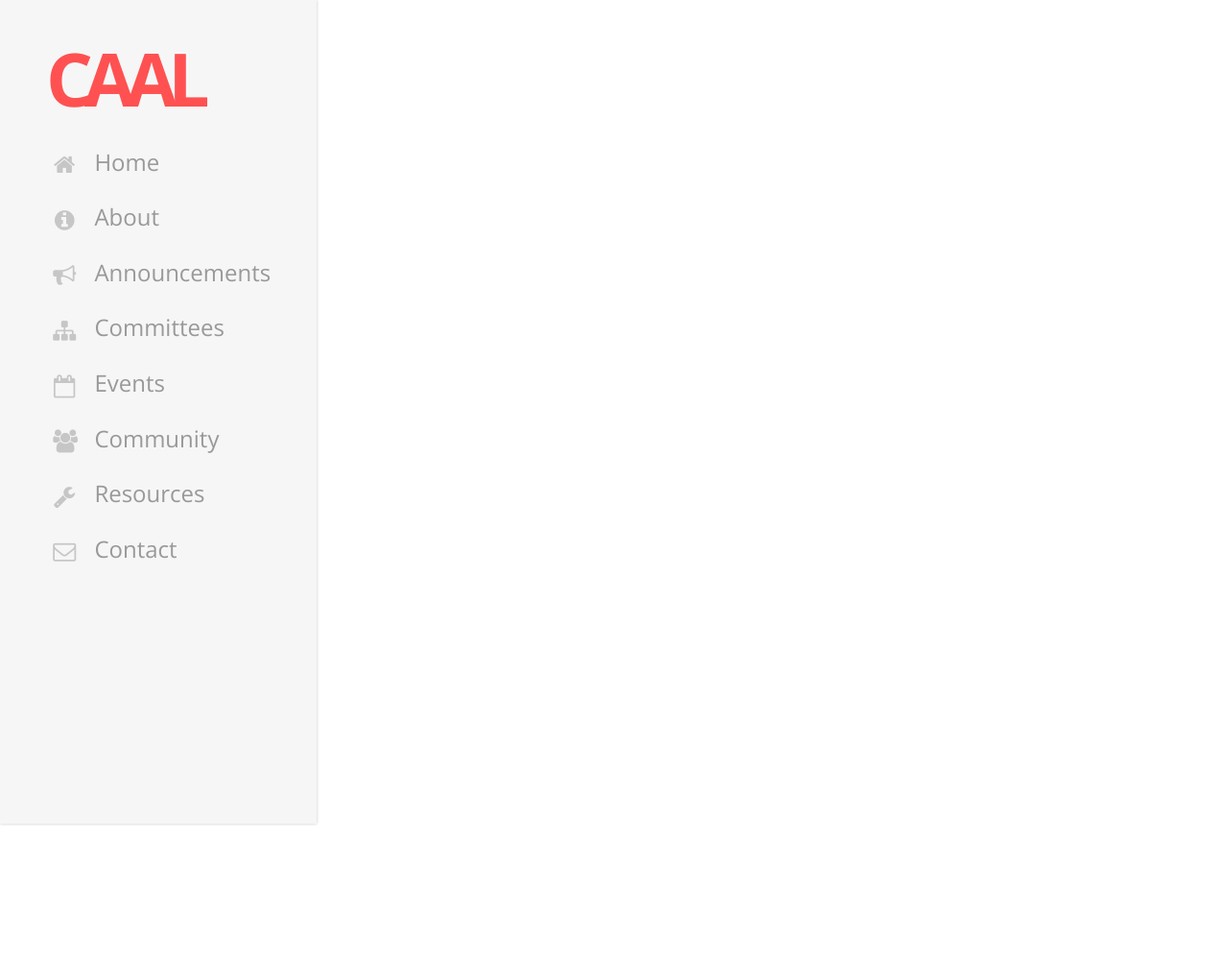
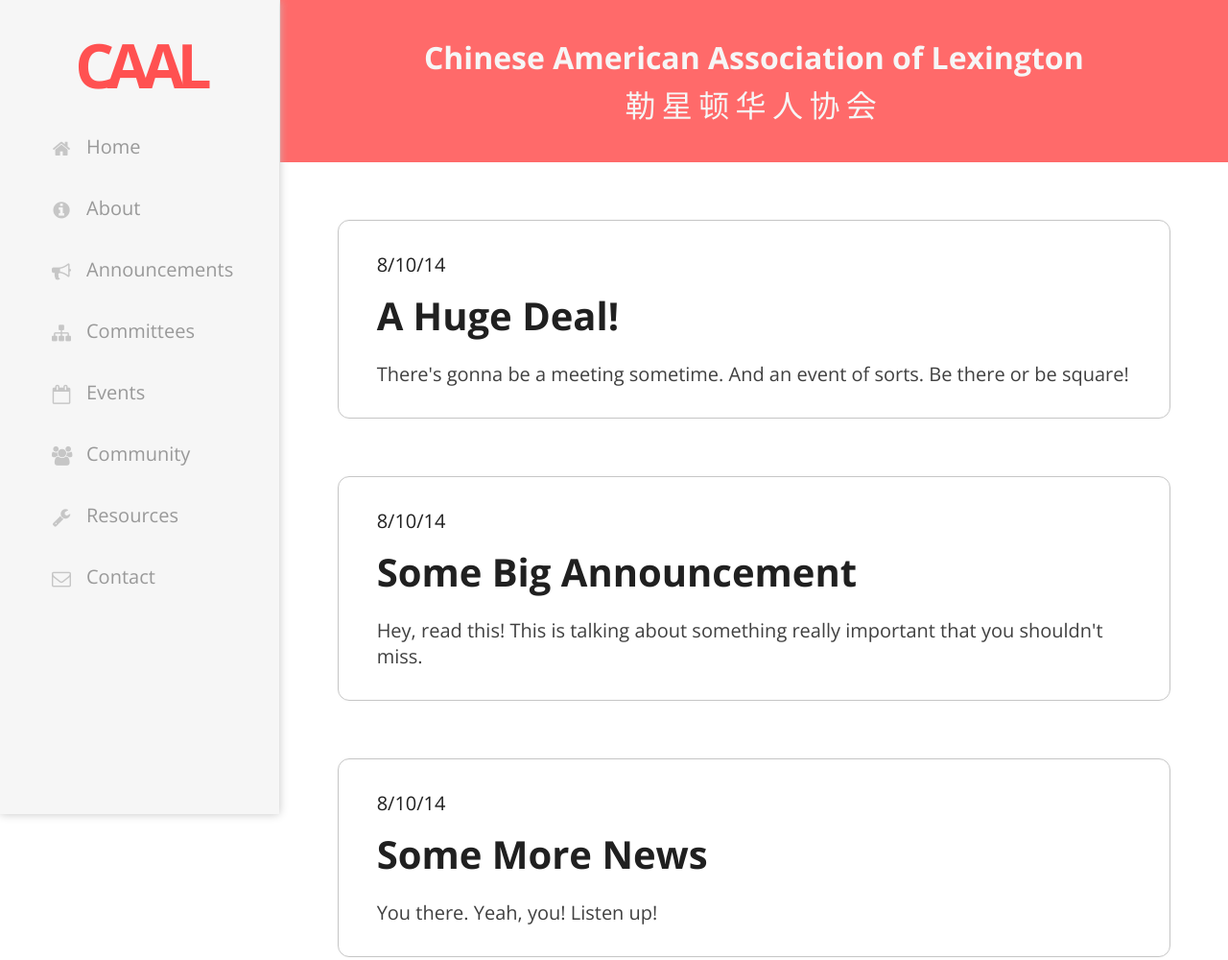
Before and after one commit to caal-ma/caal-ma.github.io, a plain HTML site: page index.html in a window 1280 px wide. Shown: the whole page at 96% size. Before the commit the page ends 800 px from the top, so only its background shows below. Drawn offline with nearby package versions, Linux system fonts and the light colour scheme.

Commit message:
added banner and post styling

```diff
--- a/index.html
+++ b/index.html
@@ -23,5 +23,41 @@
 		<a href='/resources'><i class="fa fa-wrench"></i>Resources</a>
 		<a href='#contact'><i class="fa fa-envelope-o"></i>Contact</a>
 	</nav>
+	<div id='content'>
+		<div id='logo-banner'>
+			Chinese American Association of Lexington
+			<div class='logo-chinese'>勒星顿华人协会</div>
+		</div>
+		<section>
+			<article>
+				<header>
+					<span class='date'>8/10/14</span>
+					<h1>A Huge Deal!</h1>
+				</header>
+				<p>
+					There's gonna be a meeting sometime. And an event of sorts.
+					Be there or be square!
+				</p>
+			</article>
+			<article>
+				<header>
+					<span class='date'>8/10/14</span>
+					<h1>Some Big Announcement</h1>
+				</header>
+				<p>
+					Hey, read this! This is talking about something really important that you shouldn't miss.
+				</p>
+			</article>
+			<article>
+				<header>
+					<span class='date'>8/10/14</span>
+					<h1>Some More News</h1>
+				</header>
+				<p>
+					You there. Yeah, you! Listen up!
+				</p>
+			</article>
+		</section>
+	</div>
 </body>
 </html>
--- a/stylesheets/main.scss
+++ b/stylesheets/main.scss
@@ -24,18 +24,20 @@ $red: #FF5151;
 #navbar {
 	position: fixed;
 	height: 100vh;
-	font-size: 24px;
-	padding: 1.2em 2em;
+	font-size: 20px;
+	padding: 1.2em 2.4em;
 	// padding-right: 2em;
 	background-color: rgb(246, 246, 246);
-	box-shadow: 0 0 3px rgb(196, 196, 196);
+	box-shadow: 0 0 9px rgb(196, 196, 196);
 	a {
 		padding-left: 0.3em;
 		display: block;
 		color: rgb(153, 153, 153);
 		text-decoration: none;
-		height: 2.4em;
+		height: 3.2em;
+		// padding: 1.2em 0;
 		transition-duration: 300ms;
+		vertical-align: center;
 		.fa {
 			color: rgb(198, 198, 198);
 			width: 1em;
@@ -48,12 +50,58 @@ $red: #FF5151;
 		}
 	}
 	#logo {
-		// text-align: center;
+		text-align: center;
 		letter-spacing: -0.12em;
 		font-size: 3.2em;
 		font-weight: 700;
-		height: 1.6em;
+		height: 1.8em;
 		// color: #FF446D;
 		color: $red;
 	}
 }
+
+#logo-banner {
+	font-size: 1.6em;
+	font-weight: 700;
+	// background-color: $red;
+	background-color: lighten($red, 5%);
+	padding: 1.2em 1em;
+	color: rgb(246, 246, 246);
+	text-align: center;
+	.logo-chinese {
+		padding-top: 0.1em;
+		font-weight: 400;
+		letter-spacing: 0.2em;
+	}
+}
+
+#content {
+	font-size: 20px;
+	margin-left: 195.625px + 2 * 48px;
+}
+
+article {
+	border: 1px rgb(198, 198, 198) solid;
+	box-shadow: 0 0 3px rgb(246, 246, 246);
+	// background-color: rgb(251, 251, 251);
+	max-width: 50em;
+	padding: 1.6em 2em;
+	// margin: 3em;
+	margin: 0 auto;
+	margin-bottom: 3em;
+	border-radius: 0.6em;
+}
+
+section {
+	color: rgb(64, 64, 64);
+	padding: 3em;
+}
+
+header {
+	color: rgb(32, 32, 32);
+	h1 {
+		margin: 0.5em 0;
+		margin-top: 0.3em;
+	}
+	// margin: 0.5em 0;
+}
--- a/stylesheets/style.css
+++ b/stylesheets/style.css
@@ -370,17 +370,18 @@ body {
 #navbar {
   position: fixed;
   height: 100vh;
-  font-size: 24px;
-  padding: 1.2em 2em;
+  font-size: 20px;
+  padding: 1.2em 2.4em;
   background-color: #f6f6f6;
-  box-shadow: 0 0 3px #c4c4c4; }
+  box-shadow: 0 0 9px #c4c4c4; }
   #navbar a {
     padding-left: 0.3em;
     display: block;
     color: #999999;
     text-decoration: none;
-    height: 2.4em;
-    transition-duration: 300ms; }
+    height: 3.2em;
+    transition-duration: 300ms;
+    vertical-align: center; }
     #navbar a .fa {
       color: #c6c6c6;
       width: 1em;
@@ -388,8 +389,44 @@ body {
       vertical-align: middle;
       text-align: center; }
   #navbar #logo {
+    text-align: center;
     letter-spacing: -0.12em;
     font-size: 3.2em;
     font-weight: 700;
-    height: 1.6em;
+    height: 1.8em;
     color: #ff5151; }
+
+#logo-banner {
+  font-size: 1.6em;
+  font-weight: 700;
+  background-color: #ff6a6a;
+  padding: 1.2em 1em;
+  color: #f6f6f6;
+  text-align: center; }
+  #logo-banner .logo-chinese {
+    padding-top: 0.1em;
+    font-weight: 400;
+    letter-spacing: 0.2em; }
+
+#content {
+  font-size: 20px;
+  margin-left: 291.625px; }
+
+article {
+  border: 1px #c6c6c6 solid;
+  box-shadow: 0 0 3px #f6f6f6;
+  max-width: 50em;
+  padding: 1.6em 2em;
+  margin: 0 auto;
+  margin-bottom: 3em;
+  border-radius: 0.6em; }
+
+section {
+  color: #404040;
+  padding: 3em; }
+
+header {
+  color: #202020; }
+  header h1 {
+    margin: 0.5em 0;
+    margin-top: 0.3em; }
```
